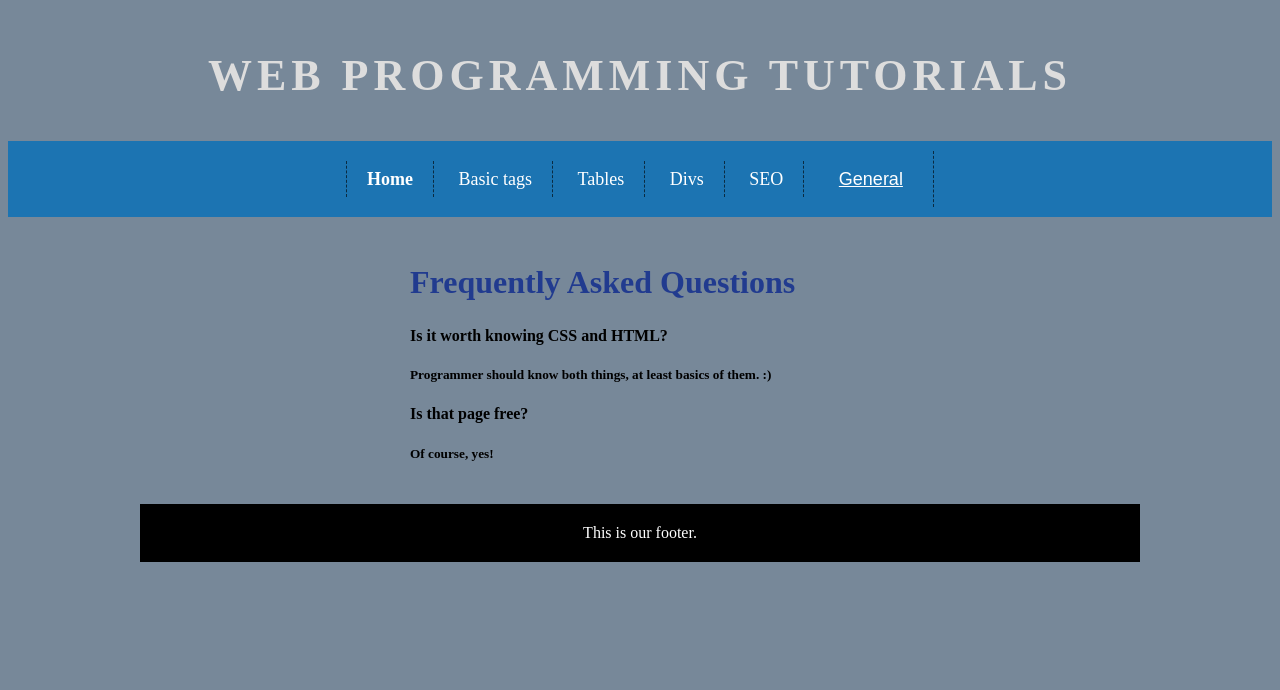
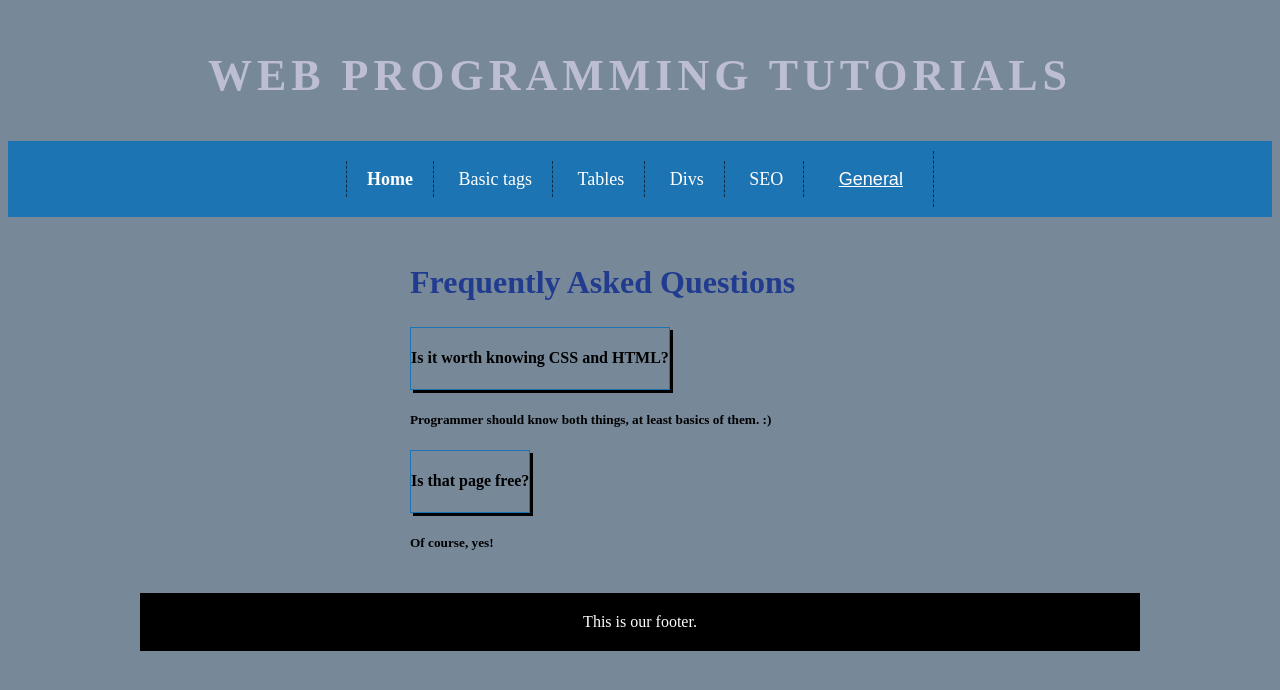
Before and after one commit to patrykszwed/wbs, a plain HTML site: page 3/faq.html in a window 1280 px wide. Shown: the top 690 px of the page. Drawn offline with Linux system fonts and the light colour scheme.

Commit message:
Shadows, hsla, rgba

```diff
--- a/3/faq.html
+++ b/3/faq.html
@@ -35,9 +35,13 @@
         <main>
             <div id="content-centered">
                 <h2 class="pageHeader">Frequently Asked Questions</h2>
-                <h4>Is it worth knowing CSS and HTML?</h4>
+                <div class="faqDiv">
+                    <h4>Is it worth knowing CSS and HTML?</h4>
+                </div>
                 <h5>Programmer should know both things, at least basics of them. :)</h5>
-                <h4>Is that page free?</h4>
+                <div class="faqDiv">
+                    <h4>Is that page free?</h4>
+                </div>
                 <h5>Of course, yes!</h5>
             </div>
         </main>
--- a/3/style.css
+++ b/3/style.css
@@ -36,7 +36,7 @@
 .logo {
   font-size: 44px;
   font-weight: 700;
-  color: #ddd;
+  color: rgba(226, 219, 245, 0.66);
   text-align: center;
   text-transform: uppercase;
   letter-spacing: 5px;
@@ -58,14 +58,14 @@
   line-height: 200%;
 }
 
-.menu>li {
+.menu > li {
   display: inline-block;
   padding-left: 20px;
   padding-right: 20px;
   border-right: 1px dashed #0a2b42;
 }
 
-.menu>li:first-child {
+.menu > li:first-child {
   border-left: 1px dashed #0a2b42;
 }
 
@@ -202,34 +202,34 @@ dd {
   color: rgb(33, 59, 143);
 }
 
-div.examples>ol>li:nth-child(odd) {
+div.examples > ol > li:nth-child(odd) {
   color: rgb(187, 11, 119);
 }
 
-div.examples>ol>li:nth-child(even) {
+div.examples > ol > li:nth-child(even) {
   color: rgb(72, 120, 209);
 }
 
-dl>* {
+dl > * {
   font-style: italic;
 }
 
-h3+p {
+h3 + p {
   color: rgb(5, 161, 201);
 }
 
-dd~dt {
+dd ~ dt {
   color: rgb(5, 161, 201);
 }
 
 img[src*="tags"] {
   opacity: 0.5;
-  transition: transform .5s;
+  transition: transform 0.5s;
 }
 
 img[src*="tags"]:hover {
   transform: scale(1.1);
-  opacity: 1.0;
+  opacity: 1;
 }
 
 a[href^="index"] {
@@ -253,7 +253,7 @@ a[href^="index"] {
   font-size: 18px;
   border: none;
   line-height: 200%;
-  min-height: 38px
+  min-height: 38px;
 }
 
 .dropdown {
@@ -288,3 +288,13 @@ a[href^="index"] {
 .dropdown:hover .dropbtn {
   background-color: #1c74b2;
 }
+
+.shadowedText {
+  text-shadow: 2px 2px hsla(300, 73%, 59%, 0.75);
+}
+
+.faqDiv {
+  border: 1px solid #1c74b2;
+  box-shadow: 3px 3px black;
+  display: inline-block;
+}
```
Also changed, not shown: 3/tags.html (+1 -0 lines).
